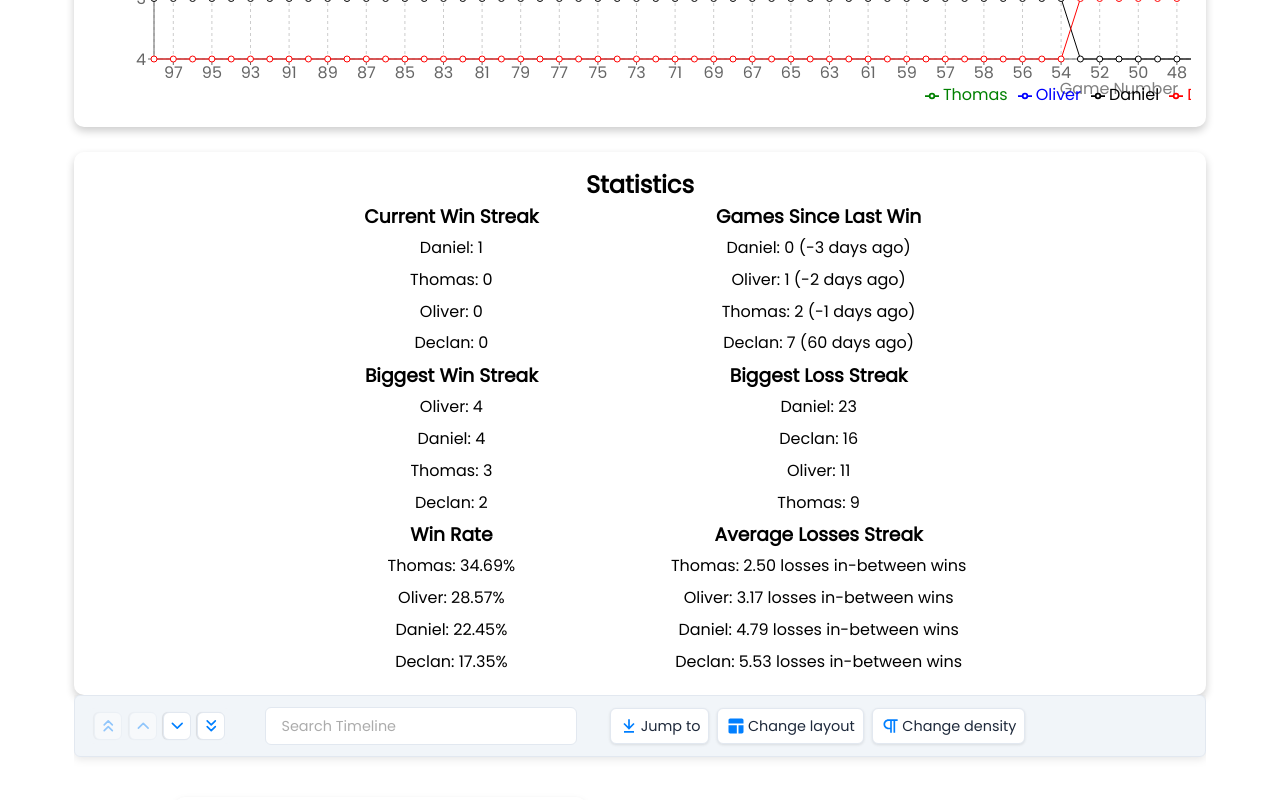
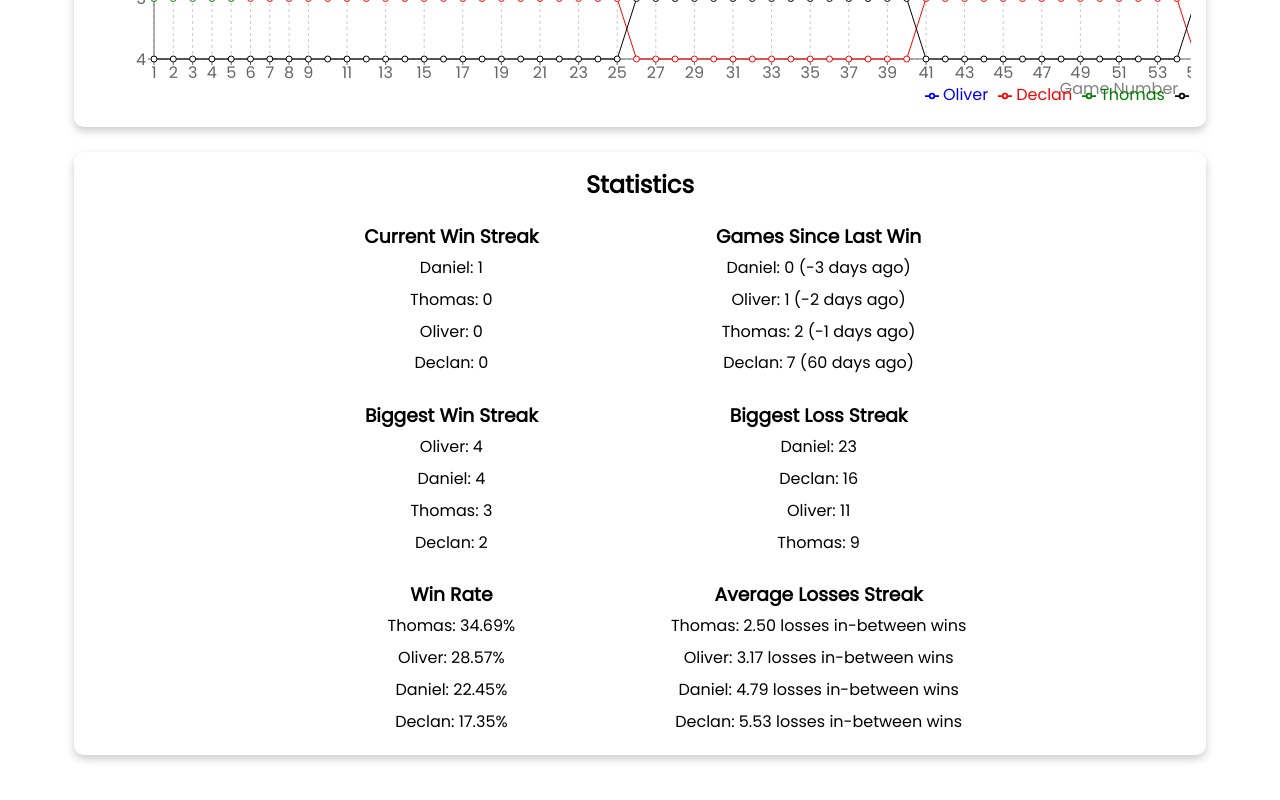
Before and after one commit to Oliver-Looney/monopoly-leaderboard, a Next.js app: page / in a window 1280 px wide. Shown: the part 1126-1926 px from the top of the page. Built offline with nearby package versions, Linux system fonts and the light colour scheme.

Commit message:
removed Timeline.tsx

```diff
--- a/src/app/globals.css
+++ b/src/app/globals.css
@@ -186,6 +186,10 @@ select {
   flex-basis: 100%; /* Each div takes up the full width initially */
 }
 
+.stat-card > div > h3 {
+  padding-top: 20px;
+}
+
 @media (min-width: 768px) {
   /* Apply the following styles when the screen width is 768px or larger */
   .stat-card > div {
--- a/src/app/page.tsx
+++ b/src/app/page.tsx
@@ -2,7 +2,6 @@
 
 import {leaderboard} from "@/utils/LeaderboardWins";
 import LeaderboardTable from "@/component/LeaderboardTable";
-import Timeline from "@/component/Timeline";
 import TotalWinsGraph from "@/component/TotalWinsGraph";
 import PositionsGraph from "@/component/PositionsGraph";
 import Stats from "@/component/Stats";
@@ -22,7 +21,8 @@ export default function Home() {
               <PositionsGraph leaderboard={leaderboard}/>
               <br/>
               <Stats/>
-              <Timeline/>
+              <br/>
+              <br/>
           </div>
       </main>
   )
--- a/src/component/Timeline.tsx
+++ /dev/null
@@ -1,35 +0,0 @@
-import React from 'react';
-import { Chrono } from 'react-chrono';
-import { leaderboard } from '@/utils/LeaderboardWins';
-
-const Timeline = () => {
-    const timelineItems = leaderboard.wins.reverse().map((win) => ({
-        cardTitle: win.name,
-        cardSubtitle: win.date?.toDateString() || "Date not recorded",
-        media: {
-            type: 'IMAGE',
-            source: {
-                url: `${win.name.toLowerCase()}.png`,
-            },
-        },
-    }));
-
-    return (
-        <div className="timeline-container">
-            <Chrono
-                items={timelineItems}
-                mode="VERTICAL_ALTERNATING"
-                hideControls // Remove the "Read more" controls
-                allowDynamicUpdate // Allow dynamic updates when the timeline items change
-                theme={{
-                    primary: '#ffffff', // Set the background color to white
-                    secondary: '#000000', // Set the text color to black
-                    cardBgColor: '#ffffff', // Set the card background color to white
-                    cardForeColor: '#000000', // Set the card text color to black
-                }}
-            />
-        </div>
-    );
-};
-
-export default Timeline;
```
